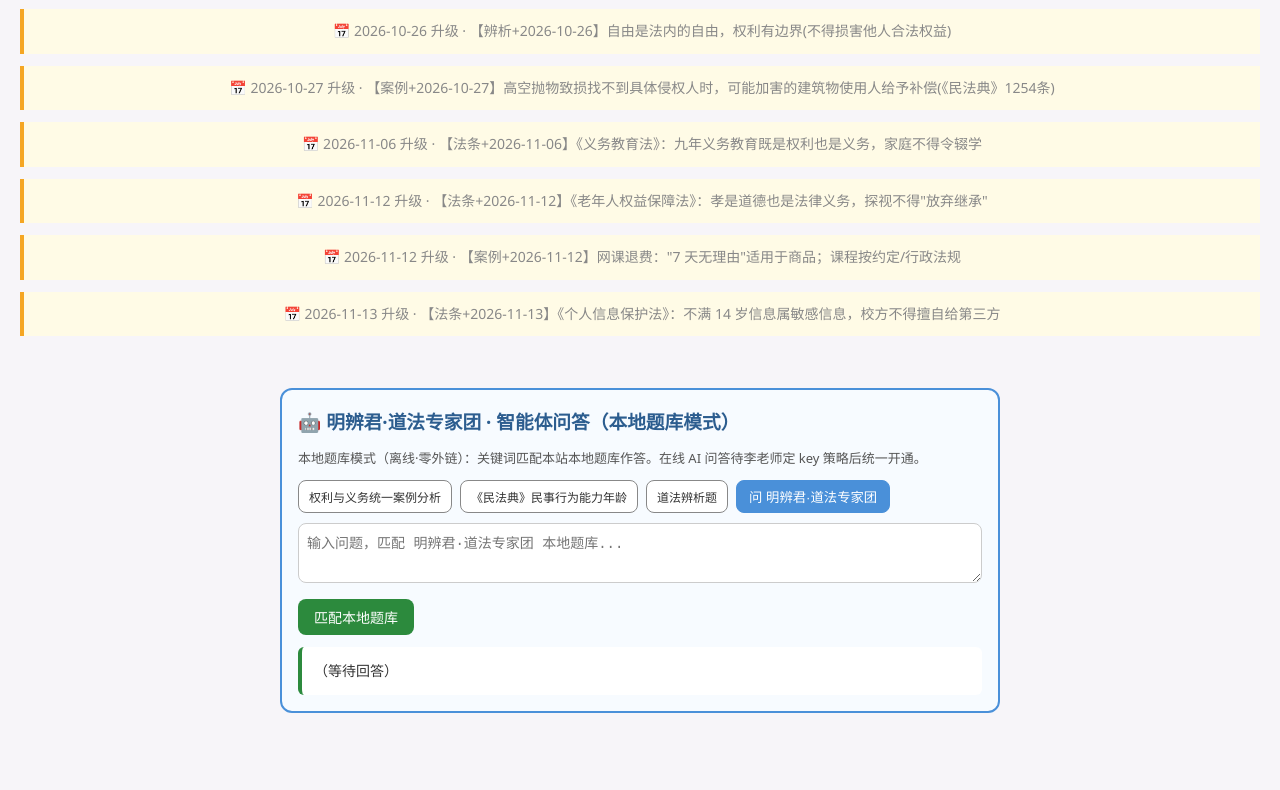
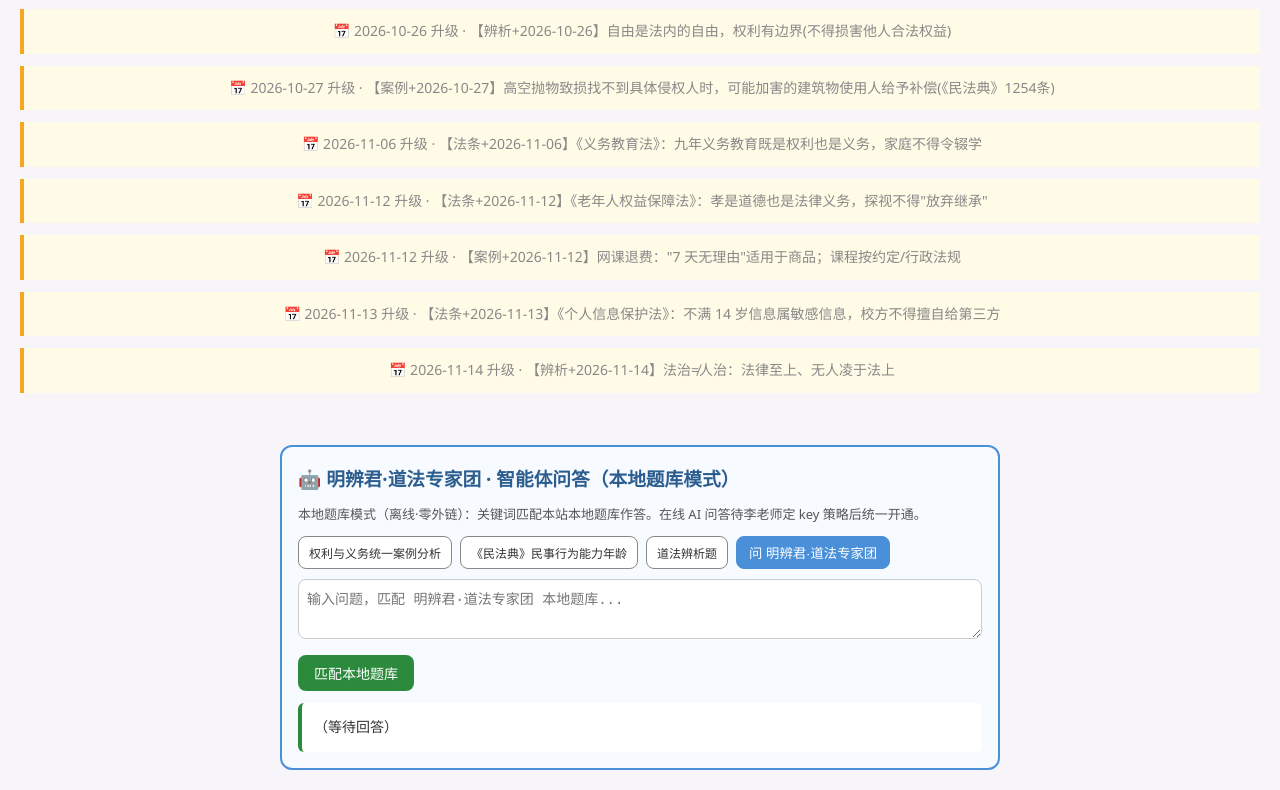
Before and after one commit to dapengzhanchi141345/li-yanming-morality, a plain HTML site: page index.html in a window 1280 px wide. Shown: the part 1714-2504 px from the top of the page. Before the commit the page ends 2447 px from the top, so only its background shows below. Drawn offline with Linux system fonts and the light colour scheme.

Commit message:
morality 12独立站升级 2026-11-14

```diff
--- a/index.html
+++ b/index.html
@@ -114,6 +114,8 @@ footer{text-align:center;padding:20px;color:#888;font-size:13px;margin-top:30px;
 <div style="background:#fffbe6;border-left:4px solid #f5a623;padding:10px;margin:12px 0;font-size:14px">📅 2026-11-12 升级 · 【案例+2026-11-12】网课退费："7 天无理由"适用于商品；课程按约定/行政法规</div>
 
 <div style="background:#fffbe6;border-left:4px solid #f5a623;padding:10px;margin:12px 0;font-size:14px">📅 2026-11-13 升级 · 【法条+2026-11-13】《个人信息保护法》：不满 14 岁信息属敏感信息，校方不得擅自给第三方</div>
+
+<div style="background:#fffbe6;border-left:4px solid #f5a623;padding:10px;margin:12px 0;font-size:14px">📅 2026-11-14 升级 · 【辨析+2026-11-14】法治≠人治：法律至上、无人凌于法上</div>
 </footer>
 
 <script>
```
